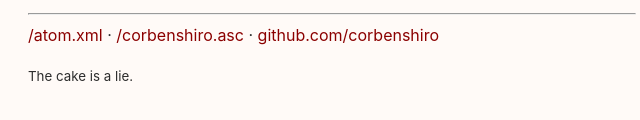
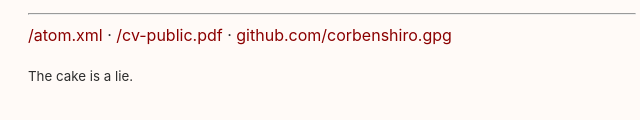
Before and after one commit to corbenshiro/corbenshiro.github.io, a plain HTML site: page 404.html in a window 1280 px wide. Shown: the part 240-360 px from the top of the page, 308-948 px from the left. Drawn offline with Linux system fonts and the light colour scheme.

Commit message:
Changes to be committed: 	modified:   404.html 	modified:   index.html 	modified:   security-of-this-site/index.html

```diff
--- a/404.html
+++ b/404.html
@@ -58,12 +58,12 @@
               <span>&middot;</span>
 
 
-            <a href="/corbenshiro.asc">&#x2F;corbenshiro.asc</a>
+            <a href="/cv-public.pdf">&#x2F;cv-public.pdf</a>
 
               <span>&middot;</span>
 
 
-            <a href="https://github.com/corbenshiro">github.com&#x2F;corbenshiro</a>
+            <a href="https://github.com/corbenshiro.gpg">github.com&#x2F;corbenshiro.gpg</a>
 
 
         </nav>
```
Also changed, not shown: index.html (+2 -2 lines), security-of-this-site/index.html (+2 -2 lines).
